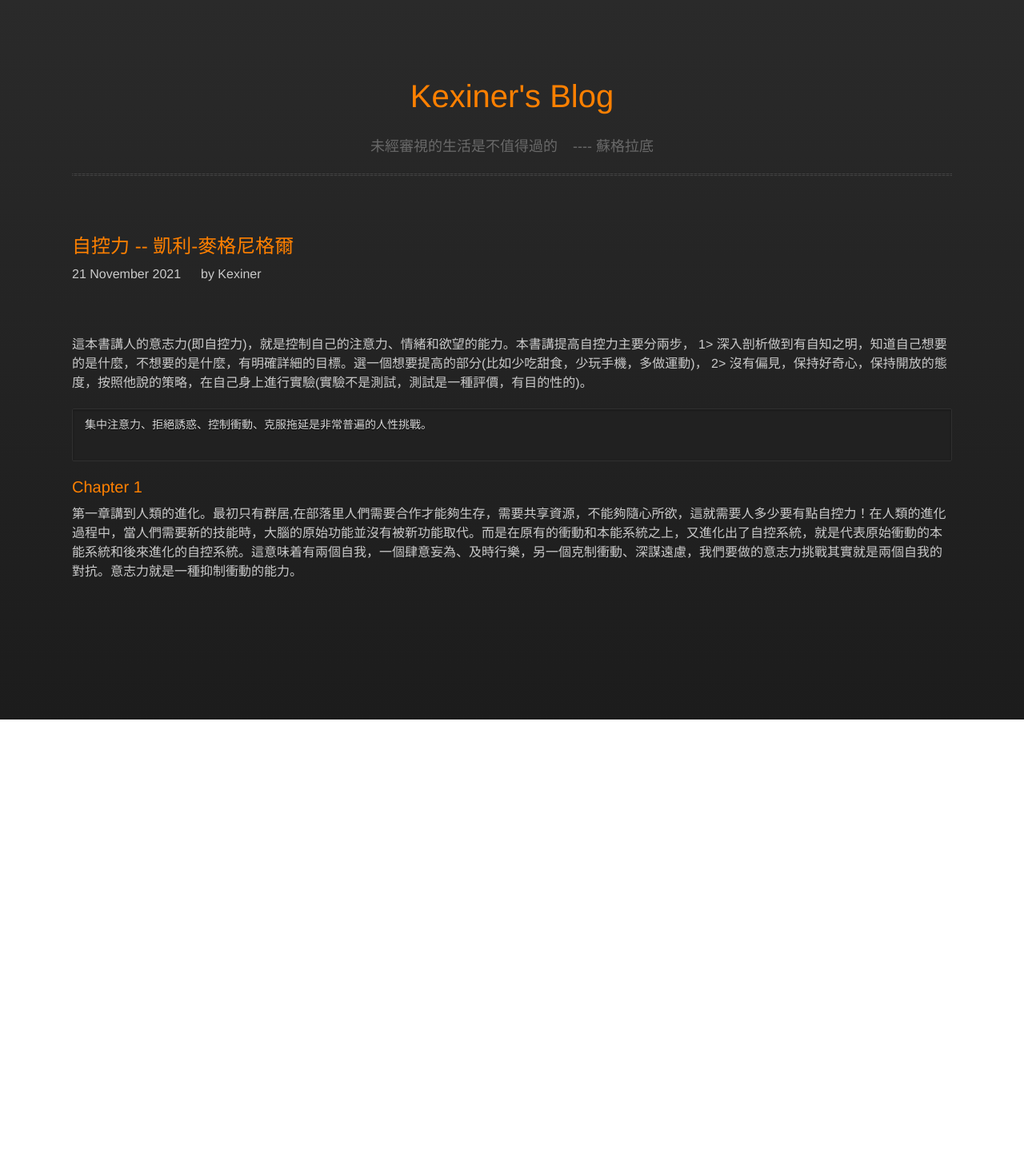
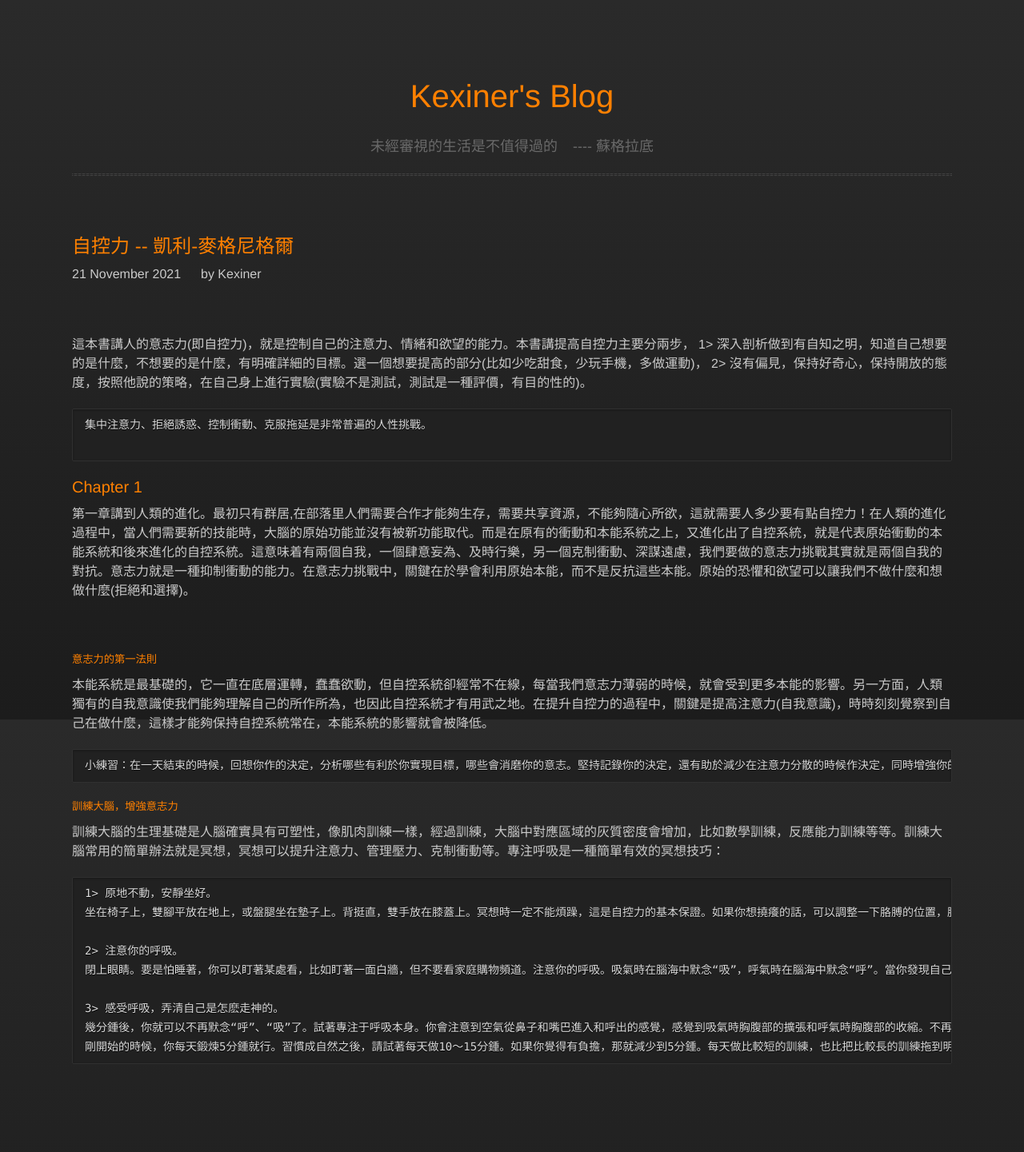
Before and after one commit to kexinerchen/kexinerchen.github.io, a Jekyll site: the page built from _posts/2021-11-21-willpower.md, in a window 1280 px wide. Shown: the whole page at 80% size. Built offline with Jekyll 4.4.1, drawn with Linux system fonts in a browser that asks for light colours; some web fonts are replaced; before the commit the page ends 900 px from its top, so only the background shows below that.

Commit message:
Update 2021-11-21-willpower.md

````diff
--- a/_posts/2021-11-21-willpower.md
+++ b/_posts/2021-11-21-willpower.md
@@ -20,4 +20,27 @@ author: Kexiner
 
 ### Chapter 1
 
-第一章講到人類的進化。最初只有群居,在部落里人們需要合作才能夠生存，需要共享資源，不能夠隨心所欲，這就需要人多少要有點自控力！在人類的進化過程中，當人們需要新的技能時，大腦的原始功能並沒有被新功能取代。而是在原有的衝動和本能系統之上，又進化出了自控系統，就是代表原始衝動的本能系統和後來進化的自控系統。這意味着有兩個自我，一個肆意妄為、及時行樂，另一個克制衝動、深謀遠慮，我們要做的意志力挑戰其實就是兩個自我的對抗。意志力就是一種抑制衝動的能力。
+第一章講到人類的進化。最初只有群居,在部落里人們需要合作才能夠生存，需要共享資源，不能夠隨心所欲，這就需要人多少要有點自控力！在人類的進化過程中，當人們需要新的技能時，大腦的原始功能並沒有被新功能取代。而是在原有的衝動和本能系統之上，又進化出了自控系統，就是代表原始衝動的本能系統和後來進化的自控系統。這意味着有兩個自我，一個肆意妄為、及時行樂，另一個克制衝動、深謀遠慮，我們要做的意志力挑戰其實就是兩個自我的對抗。意志力就是一種抑制衝動的能力。在意志力挑戰中，關鍵在於學會利用原始本能，而不是反抗這些本能。原始的恐懼和欲望可以讓我們不做什麼和想做什麼(拒絕和選擇)。
+
+<br>
+
+##### 意志力的第一法則
+本能系統是最基礎的，它一直在底層運轉，蠢蠢欲動，但自控系統卻經常不在線，每當我們意志力薄弱的時候，就會受到更多本能的影響。另一方面，人類獨有的自我意識使我們能夠理解自己的所作所為，也因此自控系統才有用武之地。在提升自控力的過程中，關鍵是提高注意力(自我意識)，時時刻刻覺察到自己在做什麼，這樣才能夠保持自控系統常在，本能系統的影響就會被降低。
+
+```
+小練習：在一天結束的時候，回想你作的決定，分析哪些有利於你實現目標，哪些會消磨你的意志。堅持記錄你的決定，還有助於減少在注意力分散的時候作決定，同時增強你的意志力。
+```
+##### 訓練大腦，增強意志力
+訓練大腦的生理基礎是人腦確實具有可塑性，像肌肉訓練一樣，經過訓練，大腦中對應區域的灰質密度會增加，比如數學訓練，反應能力訓練等等。訓練大腦常用的簡單辦法就是冥想，冥想可以提升注意力、管理壓力、克制衝動等。專注呼吸是一種簡單有效的冥想技巧：
+
+```
+1> 原地不動，安靜坐好。
+坐在椅子上，雙腳平放在地上，或盤腿坐在墊子上。背挺直，雙手放在膝蓋上。冥想時一定不能煩躁，這是自控力的基本保證。如果你想撓癢的話，可以調整一下胳膊的位置，腿交叉或伸直，看自己是否有衝動但能克制。簡單的靜坐對于意志力的冥想訓練至關重要。你將學會，不再屈服于大腦和身體産生的衝動。
+
+2> 注意你的呼吸。
+閉上眼睛。要是怕睡著，你可以盯著某處看，比如盯著一面白牆，但不要看家庭購物頻道。注意你的呼吸。吸氣時在腦海中默念“吸”，呼氣時在腦海中默念“呼”。當你發現自己有點走神的時候，重新將注意力集中到呼吸上。這種反複的注意力訓練，能讓前額皮質開啓高速模式，讓大腦中處理壓力和衝動的區域更加穩定。
+
+3> 感受呼吸，弄清自己是怎麽走神的。
+幾分鍾後，你就可以不再默念“呼”、“吸”了。試著專注于呼吸本身。你會注意到空氣從鼻子和嘴巴進入和呼出的感覺，感覺到吸氣時胸腹部的擴張和呼氣時胸腹部的收縮。不再默念“呼”、“吸”後，你可能更容易走神。像之前一樣，當你發現自己在想別的事情時，重新將注意力集中到呼吸上。如果你覺得很難重新集中注意力，就在心裏多默念幾遍“呼”和“吸”。這部分的訓練能鍛煉你的自我意識和自控能力。
+剛開始的時候，你每天鍛煉5分鍾就行。習慣成自然之後，請試著每天做10～15分鍾。如果你覺得有負擔，那就減少到5分鍾。每天做比較短的訓練，也比把比較長的訓練拖到明天好。這樣，你每天都會有一段固定的時間冥想，比如早晨洗澡之前。如果你做不到，可以對時間進行適當的調整。
+```
````
